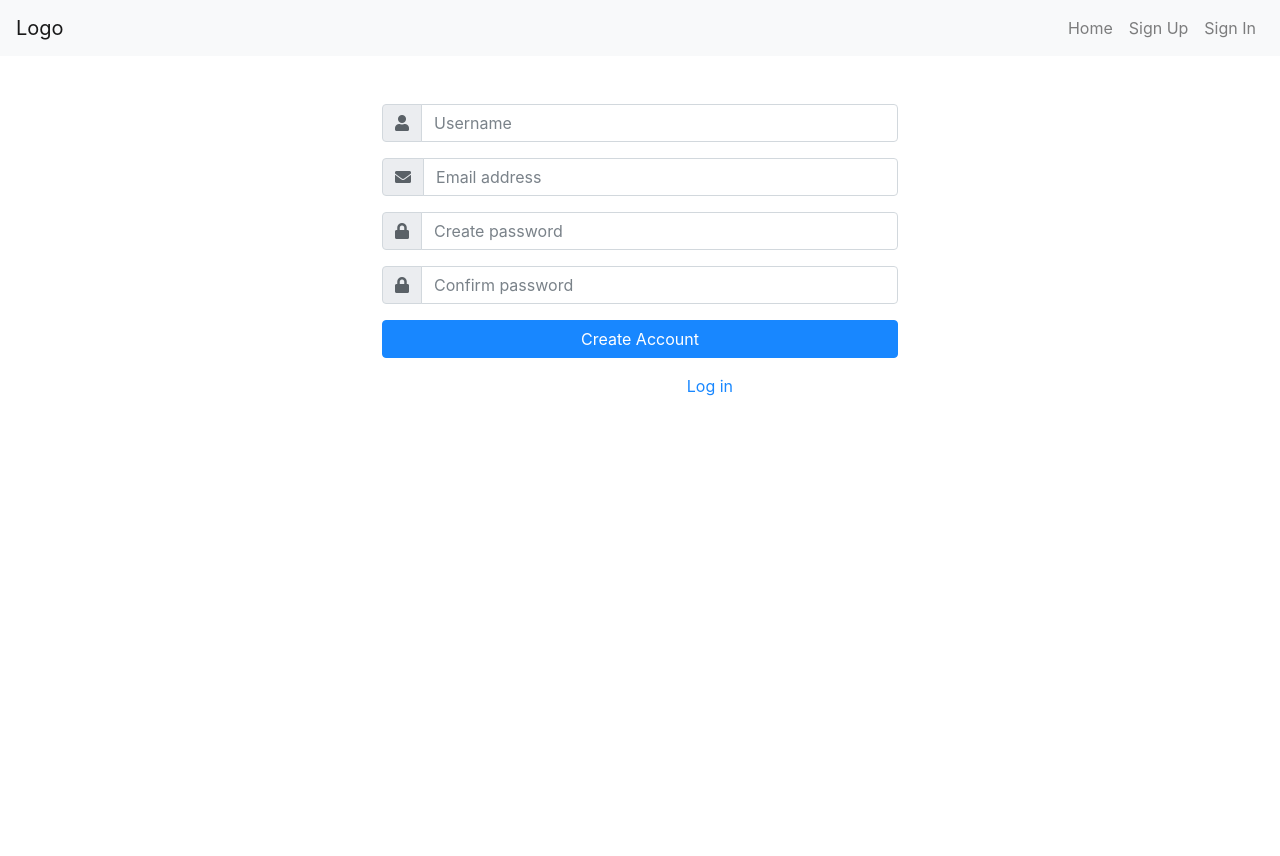
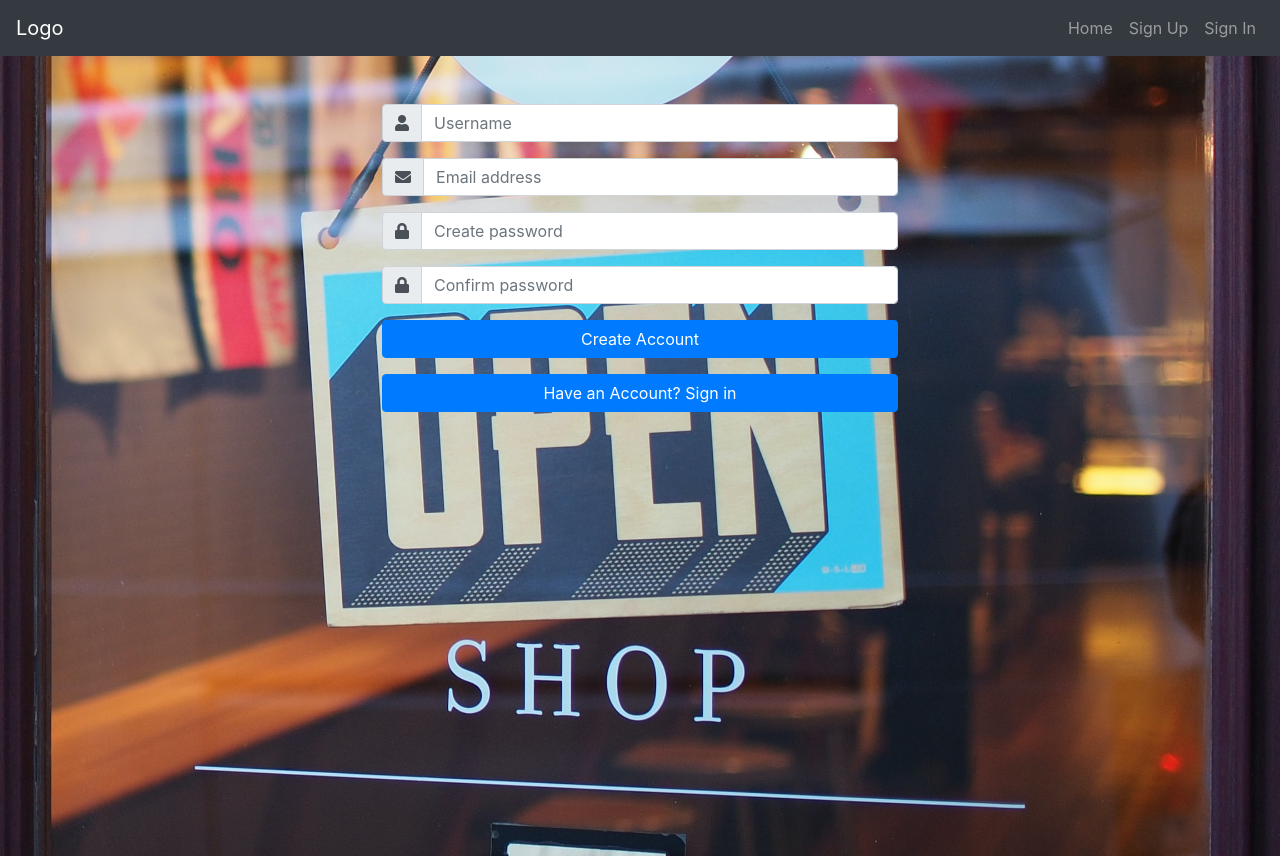
Before and after one commit to maitisoumyajit/summer-project-sies, a React (Create React App) app in the folder client/: page /signup in a window 1280 px wide. Built offline with nearby package versions, Linux system fonts and the light colour scheme.

Commit message:
bg image added for signup page

```diff
--- a/client/src/components/Header.js
+++ b/client/src/components/Header.js
@@ -5,7 +5,7 @@ import {Link} from 'react-router-dom'
 const Header = ()=> {
     //views
     return(
-        <nav className="navbar navbar-expand-lg navbar-light bg-light">
+        <nav className="navbar navbar-expand-lg navbar-dark bg-dark">
             <Link to="/" className="navbar-brand" >
                 Logo
             </Link>
--- a/client/src/components/Signup.css
+++ b/client/src/components/Signup.css
@@ -1,7 +1,8 @@
 .signup-container{
-    background-image: url('');
+    background-image: url('shop-open.jpg');
     background-size: cover;
     background-repeat: no-repeat;
     background-position: center;
-    opacity: 0.9;
+    opacity: 1;
+    transition: opacity 1500ms ease-out;
 }
--- a/client/src/components/Signup.js
+++ b/client/src/components/Signup.js
@@ -3,6 +3,8 @@ import './Signup.css'
 
 
 const Signup = ()=>{
+
+
     const showSignupForm = ()=>(
         <form className="signup-form">
             {/* username*/ }
@@ -48,9 +50,9 @@ const Signup = ()=>{
                 </button>
              </div>
              {/*already have an account*/}
-                <p className='text-center text-white'>
-                    Have an account? <a href='/signin'>Log in</a>
-                </p>
+            <div className='text-center'>
+                <a className='btn btn-primary btn-block' href='/signin'>Have an Account? Sign in</a>
+            </div>
         </form>
 
     );
```
Also changed, not shown: client/src/components/shop-open.jpg (renamed from client/src/static/shop open.jpg), client/src/static/shop-open.jpg (added).
